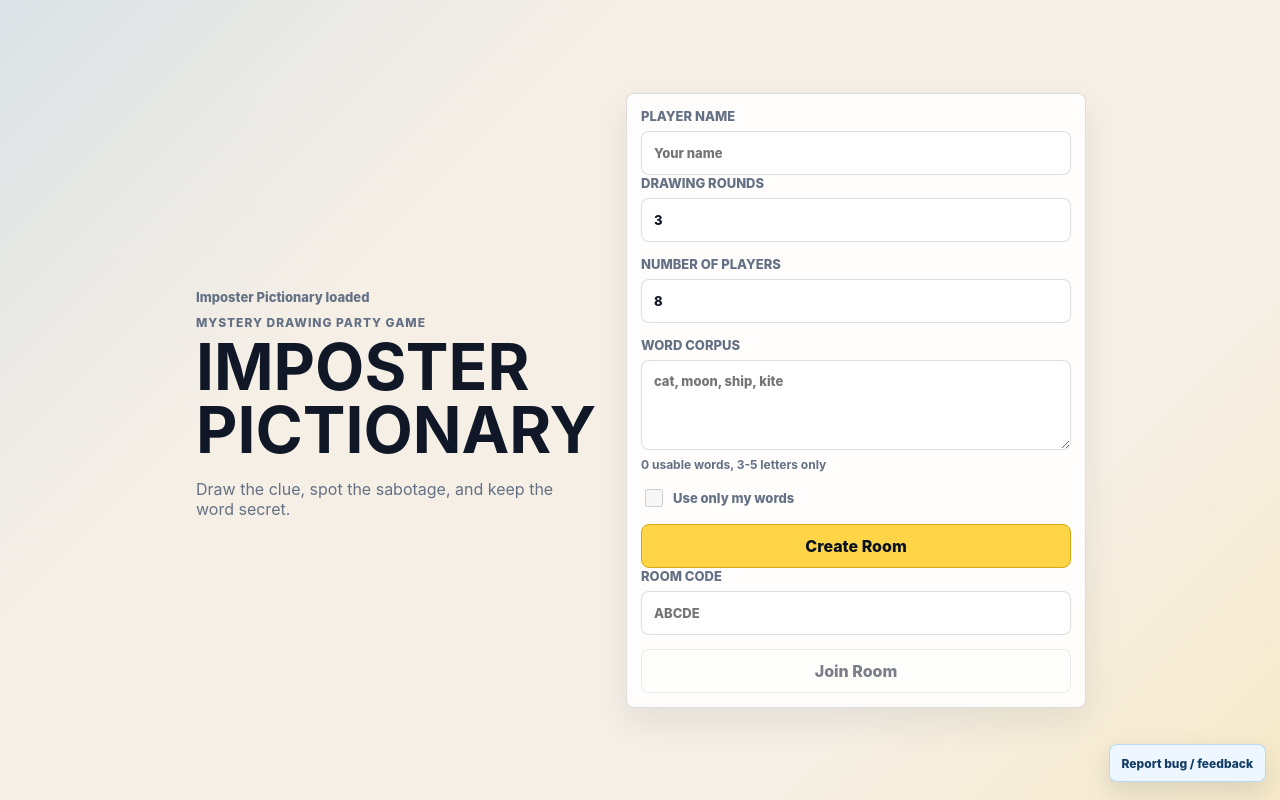
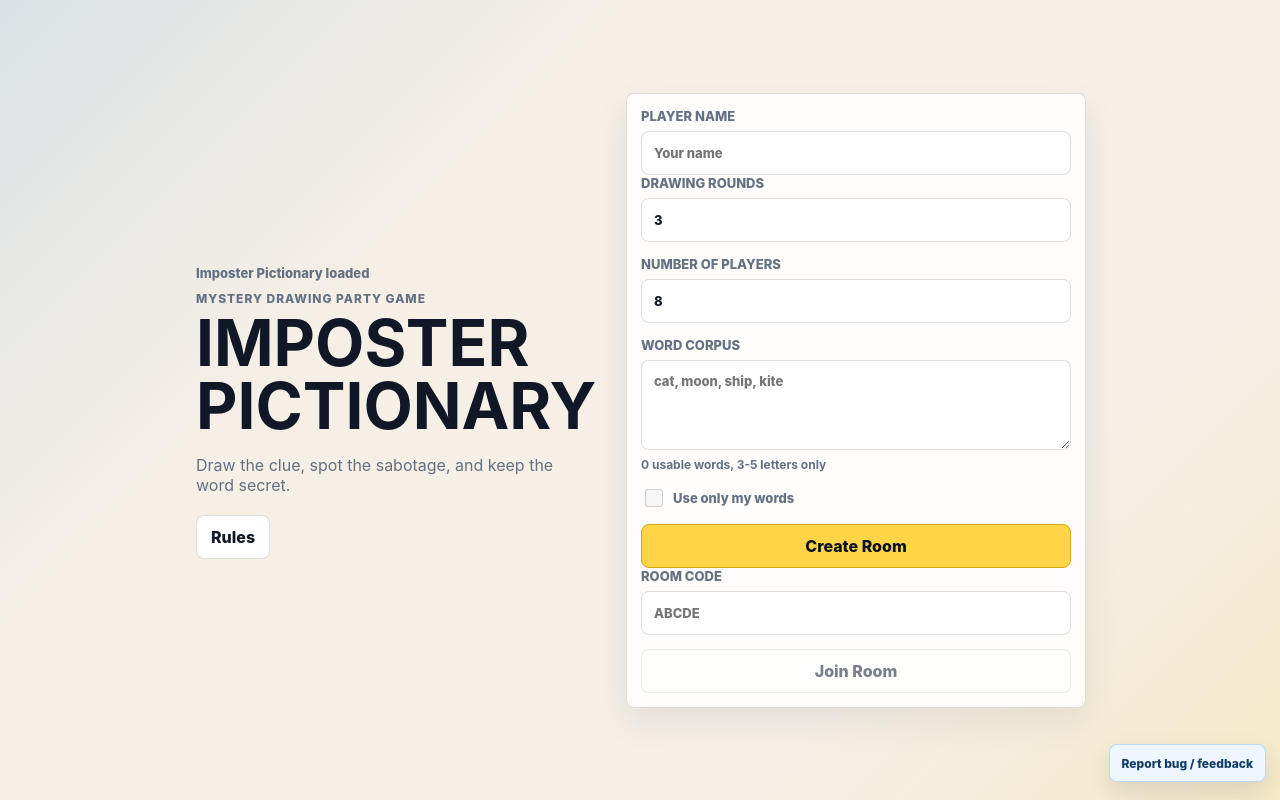
Before and after one commit to siddharth559/Imposter-Pictionary-, a React (Vite) app: page / in a window 1280 px wide. Built offline with nearby package versions, Linux system fonts and the light colour scheme; no server answers.

Commit message:
Add rules button to home page

```diff
--- a/src/pages/HomePage.tsx
+++ b/src/pages/HomePage.tsx
@@ -61,6 +61,10 @@ export function HomePage() {
     }
   }
 
+  function openRulesPage() {
+    window.open(`${import.meta.env.BASE_URL}rules.html`, '_blank', 'noopener,noreferrer')
+  }
+
   return (
     <main className="home-page">
       <section className="hero-panel">
@@ -68,6 +72,9 @@ export function HomePage() {
         <p className="eyebrow">Mystery Drawing Party Game</p>
         <h1>Imposter Pictionary</h1>
         <p>Draw the clue, spot the sabotage, and keep the word secret.</p>
+        <button type="button" className="rules-link-button" onClick={openRulesPage}>
+          Rules
+        </button>
       </section>
 
       <section className="home-actions panel" aria-label="Create or join room">
--- a/src/styles/global.css
+++ b/src/styles/global.css
@@ -253,6 +253,11 @@ p {
   color: #16804a;
   font-size: 13px;
   font-weight: 850;
+}
+
+.rules-link-button {
+  width: fit-content;
+  margin-top: 4px;
 }
 
 .setup-error-screen h1 {
```
